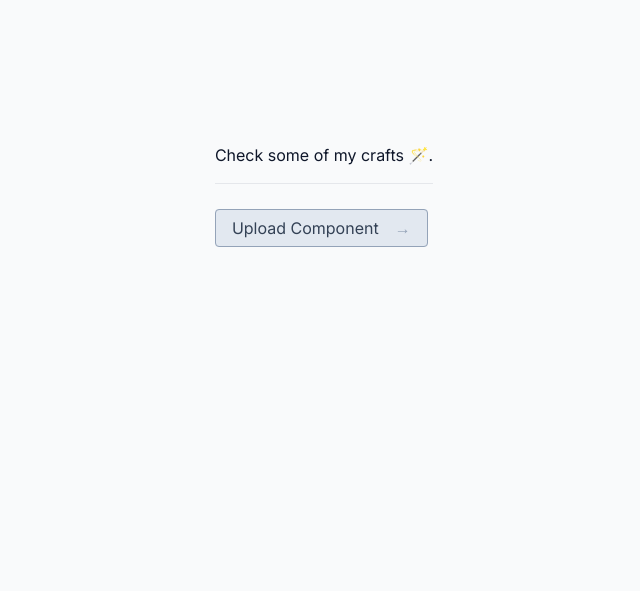
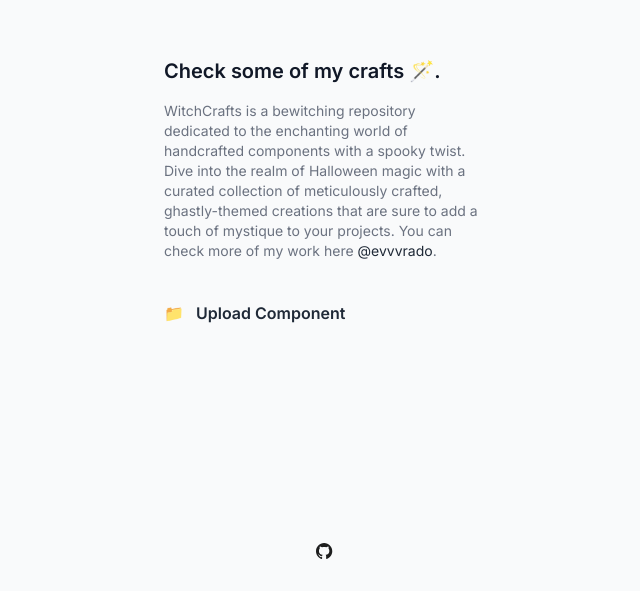
Before and after one commit to evvvrado/witch-crafts, a Next.js app: page / in a window 1280 px wide. Shown: the part 209-800 px from the top of the page, without its empty margins (316-956 px from the left). Built offline with nearby package versions, Linux system fonts and the light colour scheme.

Commit message:
feat: description in home and component

```diff
--- a/src/app/(home)/page.tsx
+++ b/src/app/(home)/page.tsx
@@ -6,27 +6,73 @@ const Home: NextPage = () => {
 		<main className="bg-gray-50">
 			<nav className="m-auto flex h-screen w-screen items-center justify-center">
 				<ul>
-					<li>
-						<h1 className="mb-4 block select-none text-slate-900">
+					<li className="max-w-xs">
+						<h1 className="mb-4 block select-none text-xl font-semibold text-gray-900 transition-colors">
 							Check some of my crafts 🪄.
 						</h1>
-					</li>
 
-					<li>
-						<hr className="h-.5 mb-8 w-full border-b-slate-500" />
+						<p className="mb-10 text-sm text-gray-500">
+							WitchCrafts is a bewitching repository dedicated to
+							the enchanting world of handcrafted components with
+							a spooky twist. Dive into the realm of Halloween
+							magic with a curated collection of meticulously
+							crafted, ghastly-themed creations that are sure to
+							add a touch of mystique to your projects. You can
+							check more of my work here{" "}
+							<Link
+								className="text-gray-800"
+								target="_blank"
+								href={
+									"https://github.com/evvvrado/witch-crafts"
+								}
+							>
+								@evvvrado
+							</Link>
+							.
+						</p>
 					</li>
 
 					<li>
 						<Link
 							href="/upload-component"
-							className="rounded border border-slate-400 bg-slate-200 px-4 py-2 text-slate-700 transition-colors hover:bg-slate-300"
+							className="font-semibold text-gray-800 transition-all hover:opacity-70"
 						>
-							Upload Component
-							<span className="ms-4 text-slate-400">→</span>
+							<span className="me-2">📁</span> Upload Component
 						</Link>
 					</li>
 				</ul>
 			</nav>
+
+			<footer className="fixed bottom-8 left-0 right-0 m-auto w-fit text-center text-sm text-gray-400">
+				<Link
+					target="_blank"
+					href="https://github.com/evvvrado/witch-crafts"
+				>
+					<svg
+						width="17"
+						height="16"
+						viewBox="0 0 17 16"
+						fill="none"
+						xmlns="http://www.w3.org/2000/svg"
+					>
+						<path
+							fillRule="evenodd"
+							clipRule="evenodd"
+							d="M8.14239 -0.000976562C3.63986 -0.000976562 0 3.66569 0 8.20186C0 11.8279 2.33218 14.8972 5.56754 15.9835C5.97204 16.0652 6.12021 15.807 6.12021 15.5899C6.12021 15.3997 6.10687 14.7479 6.10687 14.0687C3.84186 14.5577 3.37019 13.0909 3.37019 13.0909C3.00619 12.1402 2.46685 11.8959 2.46685 11.8959C1.72551 11.3934 2.52085 11.3934 2.52085 11.3934C3.34319 11.4477 3.77469 12.2354 3.77469 12.2354C4.50253 13.4847 5.67537 13.1317 6.14721 12.9144C6.21454 12.3847 6.43038 12.018 6.65954 11.8144C4.85303 11.6242 2.95235 10.918 2.95235 7.76719C2.95235 6.87086 3.27569 6.13752 3.78803 5.56719C3.70719 5.36352 3.42402 4.52136 3.86903 3.39419C3.86903 3.39419 4.55653 3.17686 6.10671 4.23619C6.77039 4.05663 7.45484 3.96529 8.14239 3.96452C8.82989 3.96452 9.53073 4.05969 10.1779 4.23619C11.7282 3.17686 12.4158 3.39419 12.4158 3.39419C12.8608 4.52136 12.5774 5.36352 12.4966 5.56719C13.0224 6.13752 13.3324 6.87086 13.3324 7.76719C13.3324 10.918 11.4317 11.6105 9.61173 11.8144C9.9084 12.0724 10.1644 12.5612 10.1644 13.3354C10.1644 14.4354 10.1511 15.3182 10.1511 15.5897C10.1511 15.807 10.2994 16.0652 10.7037 15.9837C13.9391 14.897 16.2713 11.8279 16.2713 8.20186C16.2846 3.66569 12.6314 -0.000976562 8.14239 -0.000976562Z"
+							fill="#1E1E1E"
+						/>
+						<defs>
+							<clipPath id="clip0_338_46290">
+								<rect
+									width="16.3334"
+									height="16"
+									fill="white"
+								/>
+							</clipPath>
+						</defs>
+					</svg>
+				</Link>
+			</footer>
 		</main>
 	);
 };
--- a/src/app/upload-component/page.tsx
+++ b/src/app/upload-component/page.tsx
@@ -2,6 +2,7 @@ import { Metadata, NextPage } from "next";
 
 import ButtonSolid from "./components/button-solid";
 import * as Upload from "./components/upload";
+import Link from "next/link";
 
 export const metadata: Metadata = {
 	title: "Upload Component",
@@ -10,7 +11,39 @@ export const metadata: Metadata = {
 const UploadComponent: NextPage = () => {
 	return (
 		<main className="bg-gray-50">
-			<div className="m-auto flex h-screen w-screen items-center justify-center">
+			<div className="m-auto flex h-screen w-screen flex-col items-center justify-center">
+				<div className="mb-10 max-w-xs">
+					<Link
+						href={"/"}
+						className="mb-10 block transition-opacity hover:opacity-60"
+					>
+						⬅️ Back
+					</Link>
+
+					<h1 className="mb-6 block select-none text-xl font-semibold text-gray-900 transition-colors">
+						📁 Upload Component.
+					</h1>
+
+					<p className="text-sm text-gray-500">
+						For the first component, I aimed to push my own
+						boundaries and take on a challenge. This challenge
+						involved creating an Multiple Upload Component with Drag
+						& Drop capabilities, all while focusing on achieving a
+						visually appealing user interface. My inspiration for
+						this project came from{" "}
+						<Link
+							className="text-gray-800"
+							target="_blank"
+							href={
+								"https://github.com/WillMoreiraDev/component-upload"
+							}
+						>
+							Will Moreira&apos;s Upload Component
+						</Link>
+						.
+					</p>
+				</div>
+
 				<Upload.Root className="flex flex-col items-center justify-center">
 					<Upload.Label>
 						<Upload.Field />
```
Also changed, not shown: 1 other file (tests, documents, lock files or other folders).
